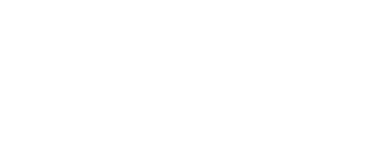
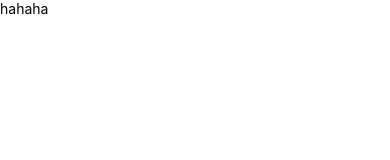
Before and after one commit to vuduynhiennn/drinkly-mobile, a React Native app: screen / in a window 390 px wide. Shown: the top 160 px of the page. Built offline with nearby package versions, Linux system fonts and the light colour scheme.

Commit message:
feat: add app name and icon

```diff
--- a/App.tsx
+++ b/App.tsx
@@ -1,9 +1,14 @@
 import React from 'react';
 import { NavigationContainer } from '@react-navigation/native';
+import { Text, View } from 'react-native';
 
 function App(): JSX.Element {
   return (
-    <NavigationContainer>{/* Rest of your app code */}</NavigationContainer>
+    <NavigationContainer>
+      <View>
+        <Text>hahaha</Text>
+      </View>
+    </NavigationContainer>
   );
 }
 
--- a/app.json
+++ b/app.json
@@ -1,4 +1,4 @@
 {
   "name": "drinkly",
-  "displayName": "drinkly"
+  "displayName": "Drinkly"
 }
```
Also changed, not shown: 11 other files (tests, documents, lock files or other folders).
